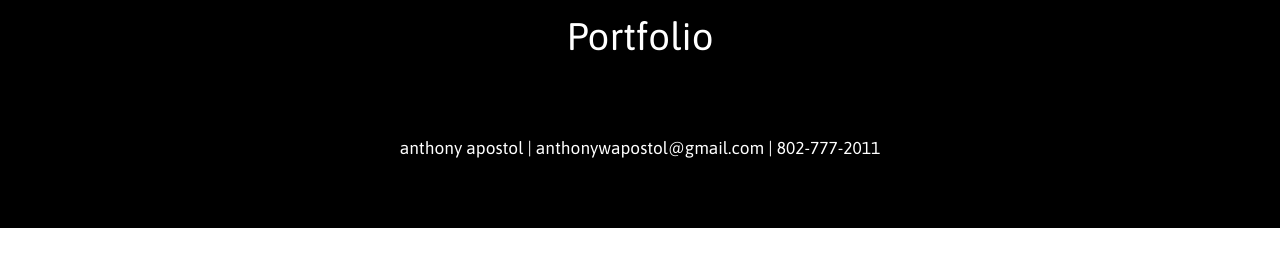
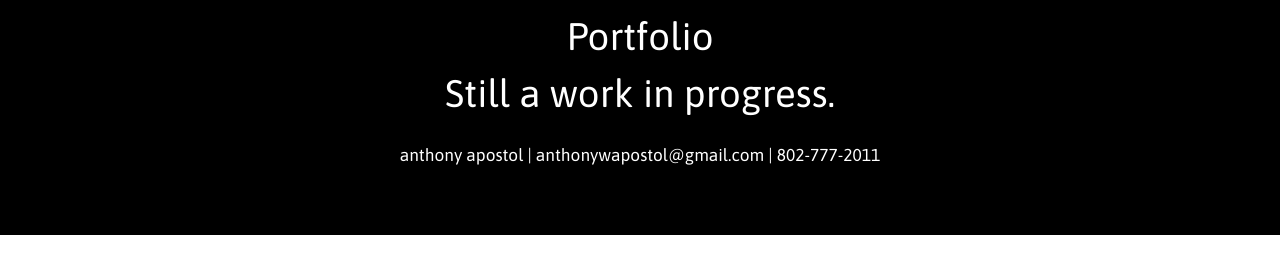
Before and after one commit to aapostola/aapostola.github.com, a plain HTML site: page bestWorks.html in a window 1280 px wide. Shown: the part 105-378 px from the top of the page. Drawn offline with Linux system fonts and the light colour scheme.

Commit message:
Add files via upload

```diff
--- a/bestWorks.html
+++ b/bestWorks.html
@@ -23,7 +23,7 @@
 
     <h1>Portfolio</h1>
 
-    <h2>Still a work in progress.</h2>
+    <h1>Still a work in progress.</h1>
 
     <div class="footer">
       <p>anthony apostol | anthonywapostol@gmail.com | 802-777-2011</p>
```
